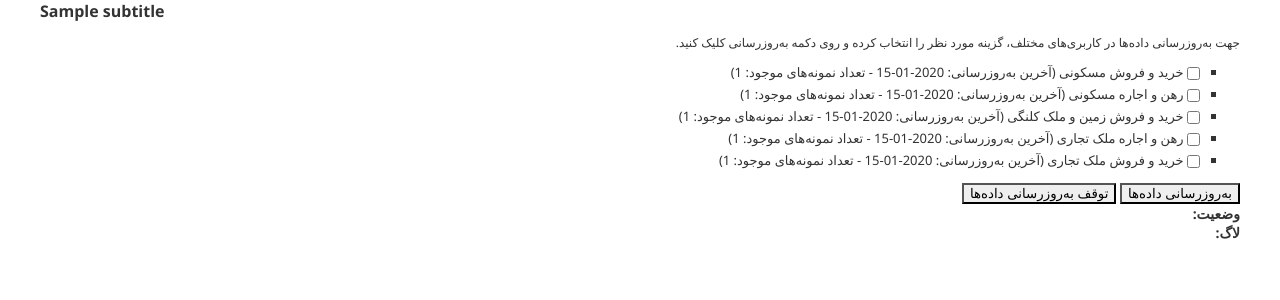
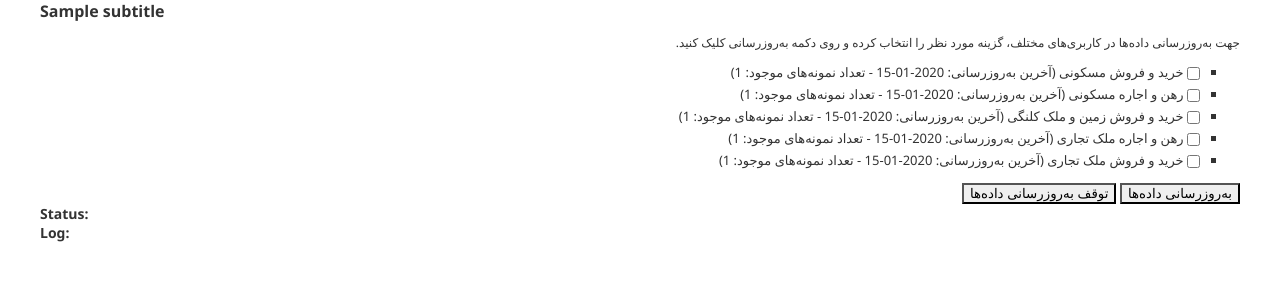
Before and after one commit to mohammad-shirzadi/AmlakNama, a Django app: template updateData/templates/admin/updatePg.html in a window 1280 px wide. Shown: the part 159-459 px from the top of the page. Run offline with Django 5.2, Linux system fonts and the light colour scheme; the template is opened without the code that fills it: most values are stand-ins (such as "Sample title", 1, 10 or a date in 2020); data that the repository does not hold is empty; parts of the project's set-up code (start-up, migrations or seed data) failed here and were passed over.

Commit message:
set the api view

```diff
--- a/updateData/services.py
+++ b/updateData/services.py
@@ -263,7 +263,6 @@ def get_Pcases(Plink):
     driver.quit()
     return source
 
-
 def retry_get_data(function, Plink, retry=RETRY, driver=DRIVER):
     global STOPSIGN, RETRY_SLEEP_TIME, RETRY, DRIVER
     result = None
@@ -339,7 +338,7 @@ def insert(propertyModel,output):
             date_time=output['date_time']
         )
     except Exception as error:
-        log("in insert step errore: " + str(error) + "---" + str(output))
+        log(f'[{output['landuse']}- {output['ptype']}] - in insert step errore: {str(error)} -- {str(output)}.')
         raise Exception
 
 
@@ -349,13 +348,13 @@ def update(landuse, ptype):
     log('update(%s, %s) is run.'% (landuse,ptype))
     for grand_dict in GRAND_DICT:
         if grand_dict["landuse"] == landuse and grand_dict["ptype"] == ptype:
+            grdict['update_status'] = 'active'
             grdict = grand_dict
     if not grdict:
         raise "grdict is not defined. "
 
-    grdict['update_status'] = 'active'
     if STOPSIGN:
-        log('update(%s, %s) is stopped. '% (landuse,ptype))
+        log(f'[{landuse}- {ptype}] - update is stopped. ')
         STOPSIGN=False
         grdict['update_status'] = 'deactive'
         return None
@@ -367,7 +366,7 @@ def update(landuse, ptype):
         log("Pcases not founded after retrys.")
         return None
 
-    log('get'+ str(len(Pcases)) +' Pcasses')
+    log(f'[{landuse}- {ptype}] - get {str(len(Pcases))} Pcasses')
     for Pcase in Pcases:
         output = {
             'landuse': landuse, 'ptype' : ptype, 'price' : None,
@@ -390,13 +389,13 @@ def update(landuse, ptype):
             if not page_source:
                 page_source = retry_get_data(get_Pcases, Plink, driver=False)
             if not page_source:
-                log('PcaseRespons is not availabe.')
+                log(f'[{landuse}- {ptype}] - PcaseRespons is not availabe.')
                 continue
 
 
 
             if not has_map(page_source):
-                log("has map is false. " + Plink)
+                log(f'[{landuse}- {ptype}] - {Plink} - has map is false.')
                 continue
 
             xy = get_loc(page_source)
@@ -405,7 +404,7 @@ def update(landuse, ptype):
             if not xy:
                 xy = retry_get_data(get_loc,Plink=Plink)
             if not xy:
-                log(Plink + ' have no loc')
+                log(f'[{landuse}- {ptype}] - {Plink} - have no loc')
                 continue
 
 
@@ -433,7 +432,7 @@ def update(landuse, ptype):
                 opt = grdict['find_key']
 
                 if 'اجارهٔ دفاتر صنعتی، کشاورزی و تجاری' in soup1.find_all('span', class_= "kt-breadcrumbs__action-text")[2]:
-                    log(Plink + 'indasterial Case')
+                    log(f'[{landuse}- {ptype}] - {Plink} - indasterial Case')
                     continue
 
                 style = soup1.find_all(opt['style_findall'][0] , class_= opt['style_findall'][1])
@@ -453,13 +452,13 @@ def update(landuse, ptype):
                             output['CYear'] = F[int(i+ (len(F)/2))]
 
                 if output['mortgage'] is None and output['rent'] is None:
-                    log(Plink + ' have no price')
+                    log(f'[{landuse}- {ptype}] - {Plink} - have no price')
                     continue
 
                 output['price'] = int((output['mortgage'] + (output['rent']*30))/int(output['Area']))
 
             if not output['price']:
-                log(Plink + ' have no price')
+                log(f'[{landuse}- {ptype}] - {Plink} - have no price')
                 continue
 
             output['lat'] = xy[0]
@@ -484,10 +483,7 @@ def update(landuse, ptype):
     grdict['update_status'] = 'deactive'
     log(landuse+', '+ptype+' UPDATED!')
 
-
-
-
-def cdt(lu, typ):
+def cdt(lu: str, typ:str) -> list:
     if propertyModel.objects.filter(landuse=lu,ptype= typ):
         count = propertyModel.objects.filter(landuse=lu, ptype=typ).count()
         lastupdate = propertyModel.objects.filter(landuse=lu ,ptype=typ).last().date_time
@@ -495,6 +491,14 @@ def cdt(lu, typ):
         count = 0
         lastupdate = "بروز رسانی نشده"
     return [count, lastupdate]
+
+def ThradedUpdate(land, typ):
+    try:
+        update(land, typ)
+        log(f"update('{land}','{typ}') is done")
+    except Exception as ex:
+        log(str(ex)+'----')
+        raise Exception
 
 
 #MakeShape
--- a/updateData/templates/admin/updatePg.html
+++ b/updateData/templates/admin/updatePg.html
@@ -49,16 +49,16 @@
         <div id="spinner" class="spinner" style="display: none;"></div>
     </form>
 
-    <div class="status-log">
+    <div class="status-log" dir="ltr">
         <div class="table">
-            <strong>وضعیت:</strong>
+            <strong>Status:</strong>
             {% for i in "12345" %}
                 <div id="status-{{ i }}"></div>
             {% endfor %}
         </div>
 
         <div class="table">
-            <strong>لاگ:</strong>
+            <strong>Log:</strong>
             <div id="log"></div>
         </div>
     </div>
@@ -66,7 +66,7 @@
 <script>
     window.csrfToken = "{{ csrf_token }}";
     window.statusURL = "{% url 'update' %}";
-    window.stopURL = "{% url 'stop_update' %}";
+    window.stopURL = "{% url 'update' %}";
 </script>
 <script src="{% static 'updateData/js/main.js' %}"></script>
 
--- a/updateData/urls.py
+++ b/updateData/urls.py
@@ -2,6 +2,6 @@ from django.urls import path
 from . import views
 
 urlpatterns = [
-    path("updatePg/",views.updatePg, name='update' ),
-    path("updatePg/stop",views.stop_updatePg, name='stop_update')
+    path("updatePg/",views.updateData_API.as_view(), name='update' ),
+    #path("updatePg/stop",views.stop_updatePg, name='stop_update')
 ]
--- a/updateData/views.py
+++ b/updateData/views.py
@@ -1,57 +1,51 @@
 #-*- coding: UTF-8 -*-
 from django.shortcuts import render
 from django.http import JsonResponse
-from django.contrib.admin.views.decorators import staff_member_required
-from .services import log, logreader, update, cdt, stop_update, status_reader
+from .services import logreader, cdt, stop_update, status_reader, ThradedUpdate
 import threading
 
-def ThradedUpdate(land, typ):
-    try:
-        update(land, typ)
-        log(f"update('{land}','{typ}') is done")
-    except Exception as ex:
-        log(str(ex)+'----')
-        raise Exception
-
-
-@staff_member_required
-def updatePg(request):
-    #TODO create variable that show the upadate is running and stope whene html closed(?!)
-
-    if request.method == 'POST' and request.POST.get('land_typ'):
-        land_types = request.POST.getlist('land_typ')
-        for land_typ in land_types:
-            [land, typ] = land_typ.split('-')
-            threading.Thread(target=ThradedUpdate, args=(land,typ)).start()
-
-
-    elif request.method == 'POST' and request.POST.get('LogKey'):
-        return JsonResponse({'log': logreader()})
-    elif request.POST.get('PCStatus'):
-        return JsonResponse({'PCStatus': status_reader()})
-
-    elif request.method == 'GET':
-        pass
-
-    context = {
-        "count_res_rent" : cdt('res','rent')[0],
-        "lastupdateRR" : cdt('res','rent')[1],
-        "count_res_buy" : cdt('res','buy')[0],
-        "lastupdateRB" : cdt('res','buy')[1],
-        "count_resland_buy" : cdt('resland','buy')[0],
-        "lastupdateRlB" : cdt('resland','buy')[1],
-        "count_com_buy" : cdt('com','buy')[0],
-        "lastupdateCB" : cdt('com','buy')[1],
-        "count_com_rent" : cdt('com','rent')[0],
-        "lastupdateCR" : cdt('com','rent')[1],
-        "inlog" : logreader()
-    }
-    return render(request,'admin/updatePg.html', context)
+from rest_framework.views import APIView
+from rest_framework.authentication import SessionAuthentication, BasicAuthentication
+from rest_framework.permissions import IsAuthenticated
 
 
 
-@staff_member_required
-def stop_updatePg(request):
-    if request.POST.get('stop'):
-        stop_update()
-    return render(request,'admin/updatePg.html')
+class updateData_API(APIView):
+    authentication_classes = [SessionAuthentication, BasicAuthentication]
+    permission_classes = [IsAuthenticated]
+
+    def get(self, request):
+
+        context = {
+            "count_res_rent" : cdt('res','rent')[0],
+            "lastupdateRR" : cdt('res','rent')[1],
+            "count_res_buy" : cdt('res','buy')[0],
+            "lastupdateRB" : cdt('res','buy')[1],
+            "count_resland_buy" : cdt('resland','buy')[0],
+            "lastupdateRlB" : cdt('resland','buy')[1],
+            "count_com_buy" : cdt('com','buy')[0],
+            "lastupdateCB" : cdt('com','buy')[1],
+            "count_com_rent" : cdt('com','rent')[0],
+            "lastupdateCR" : cdt('com','rent')[1],
+            "inlog" : logreader()
+        }
+
+        return render(request,'admin/updatePg.html',context)
+
+    def post(self, request):
+        if request.POST.get('land_typ'):
+            land_types = request.POST.getlist('land_typ')
+            for land_typ in land_types:
+                [land, typ] = land_typ.split('-')
+                threading.Thread(target=ThradedUpdate, args=(land,typ)).start()
+            return render(request,'admin/updatePg.html')
+
+        elif request.POST.get('LogKey'):
+            return JsonResponse({'log': logreader()})
+
+        elif request.POST.get('PCStatus'):
+            return JsonResponse({'PCStatus': status_reader()})
+
+        elif request.POST.get('stop'):
+            stop_update()
+            return render(request,'admin/updatePg.html')
```
